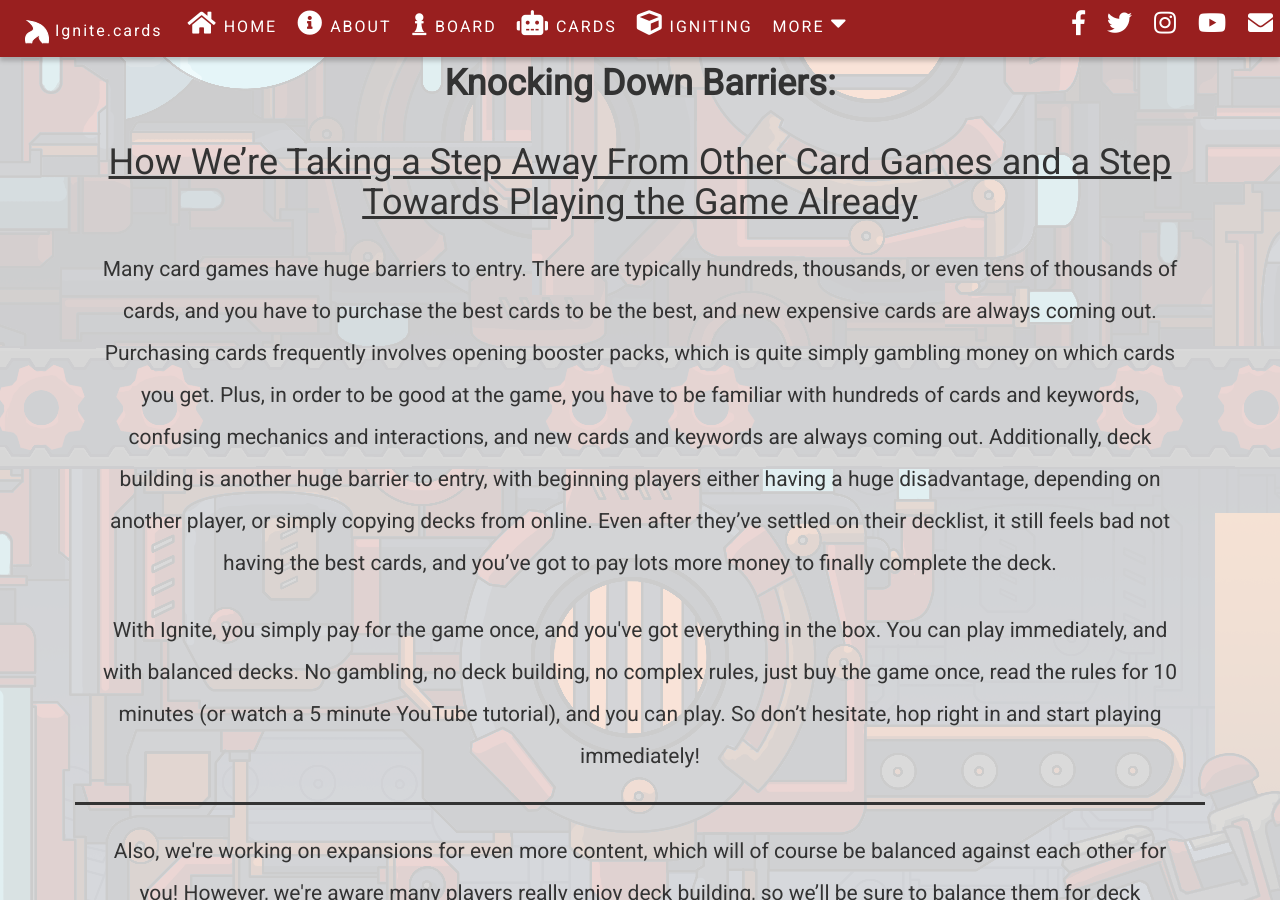
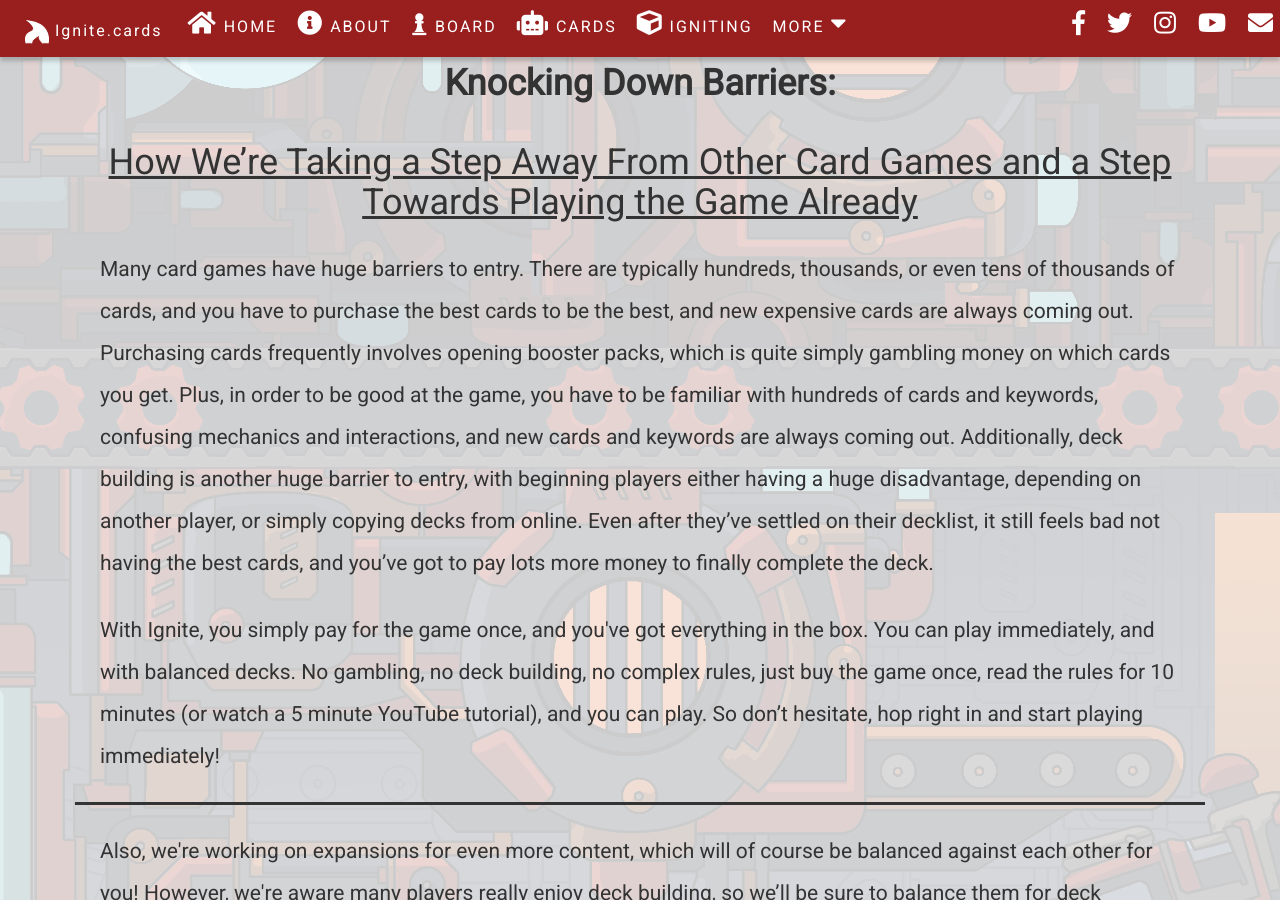
Before and after one commit to IgniteGame/ignitegame.github.io, a Jekyll site: the page built from goals.html, in a window 1280 px wide and 900 px high, scrolled down 450 px. Built offline with Jekyll 4.4.1, drawn with Linux system fonts in a browser that asks for light colours; nearby versions of some CDN libraries.

Commit message:
cneter only headline

```diff
--- a/goals.html
+++ b/goals.html
@@ -5,9 +5,11 @@
 permalink: /goals/
 ---
 
-<div class="container-fluid bg-white text-center">
+<div class="container-fluid bg-white">
   <br>
-  <h1><b>Knocking Down Barriers:</b> <u><br><br>How We’re Taking a Step Away From Other Card Games and a Step Towards Playing the Game Already</u></h1>
+  <div class="text-center">
+    <h1><b>Knocking Down Barriers:</b> <u><br><br>How We’re Taking a Step Away From Other Card Games and a Step Towards Playing the Game Already</u></h1>
+  </div>
   <p>Many card games have huge barriers to entry. There are typically hundreds, thousands, or even tens of thousands of cards, and you have to purchase the best cards to be the best, and new expensive cards are always coming out. Purchasing cards frequently involves opening booster packs, which is quite simply gambling money on which cards you get. Plus, in order to be good at the game, you have to be familiar with hundreds of cards and keywords, confusing mechanics and interactions, and new cards and keywords are always coming out. Additionally, deck building is another huge barrier to entry, with beginning players either having a huge disadvantage, depending on another player, or simply copying decks from online. Even after they’ve settled on their decklist, it still feels bad not having the best cards, and you’ve got to pay lots more money to finally complete the deck.</p>
 
   <p>With Ignite, you simply pay for the game once, and you've got everything in the box. You can play immediately, and with balanced decks. No gambling, no deck building, no complex rules, just buy the game once, read the rules for 10 minutes (or watch a 5 minute YouTube tutorial), and you can play. So don’t hesitate, hop right in and start playing immediately!</p>
```
